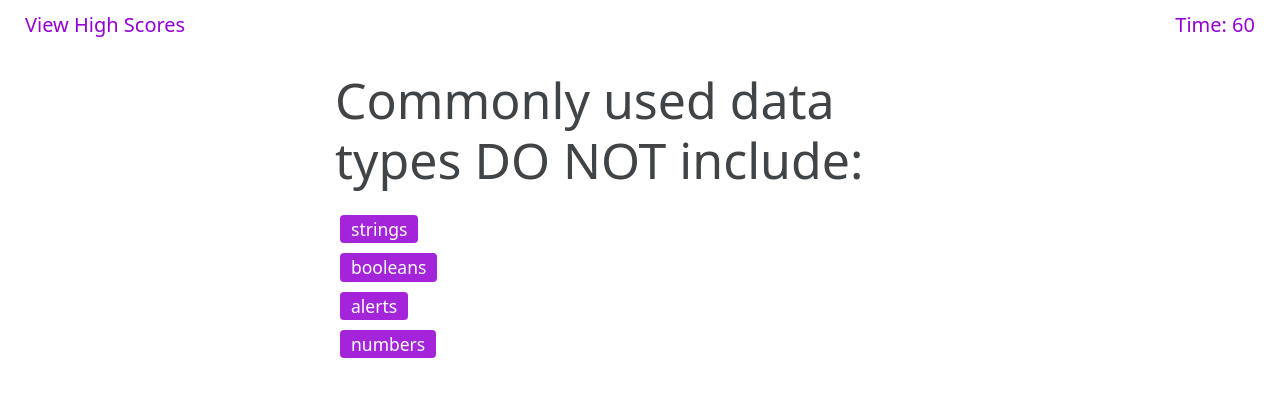
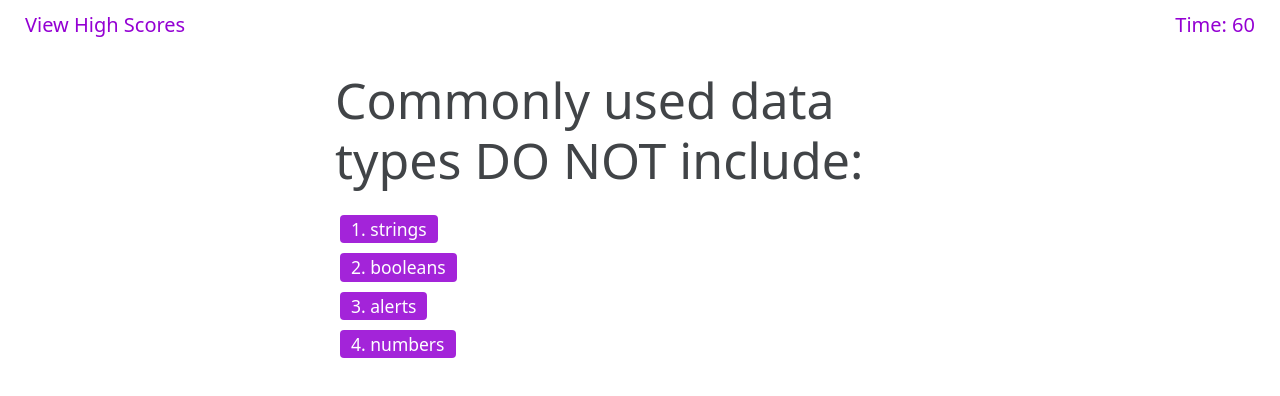
Before and after one commit to odisclemons/04-code-quiz, a plain HTML site: page index.html in a window 1280 px wide. Both pictures are taken after a click on the button "Start Quiz". Drawn offline with nearby package versions, Linux system fonts and the light colour scheme.

Commit message:
prettied up the button captions

```diff
--- a/assets/script.js
+++ b/assets/script.js
@@ -109,8 +109,10 @@ function nextQuestion() {
 
   questionPrompt.text(qs);
   answerChoicees.html("");
-  answers.forEach((ans) => {
-    let qsButton = `<button type="button" class="btn btn-sm" onClick="checkAnswer('${ans}')">${ans}</button>`;
+  answers.forEach((ans, i) => {
+    // format the button like this: 1. first answer
+    let btnCaption = `${i + 1}. ${ans}`;
+    let qsButton = `<button type="button" class="btn btn-sm" onClick="checkAnswer('${ans}')">${btnCaption}</button>`;
     answerChoicees.append(qsButton);
   });
   //start by fading the question section in
--- a/index.html
+++ b/index.html
@@ -37,9 +37,6 @@
                 </h1>
                 <div id="answer-choices">
                     <!-- Answers will go here -->
-                    <button type="button" class="btn btn-sm">Answer 1</button>
-                    <button type="button" class="btn btn-sm">Answer 1</button>
-                    <button type="button" class="btn btn-sm">Answer 1</button>
                 </div>
             </div>
             <div id="qa-game-over" class="col-6">
```
